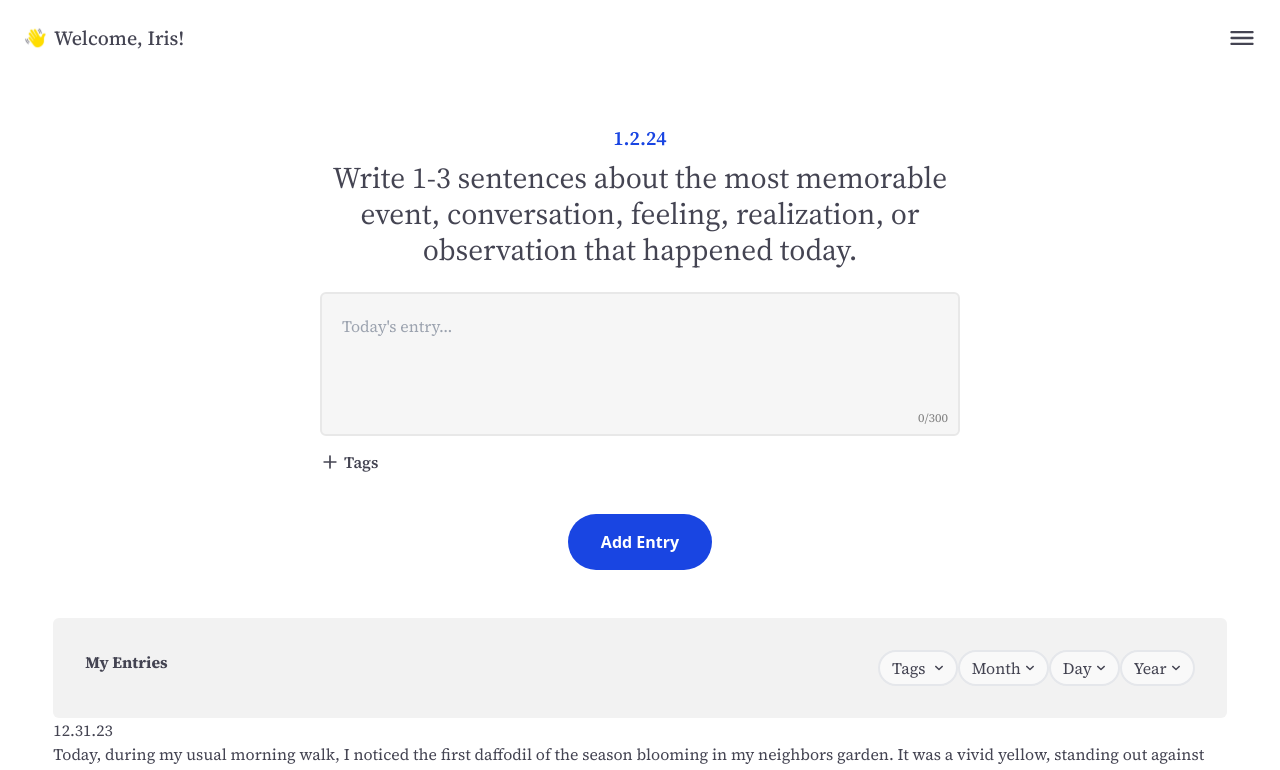
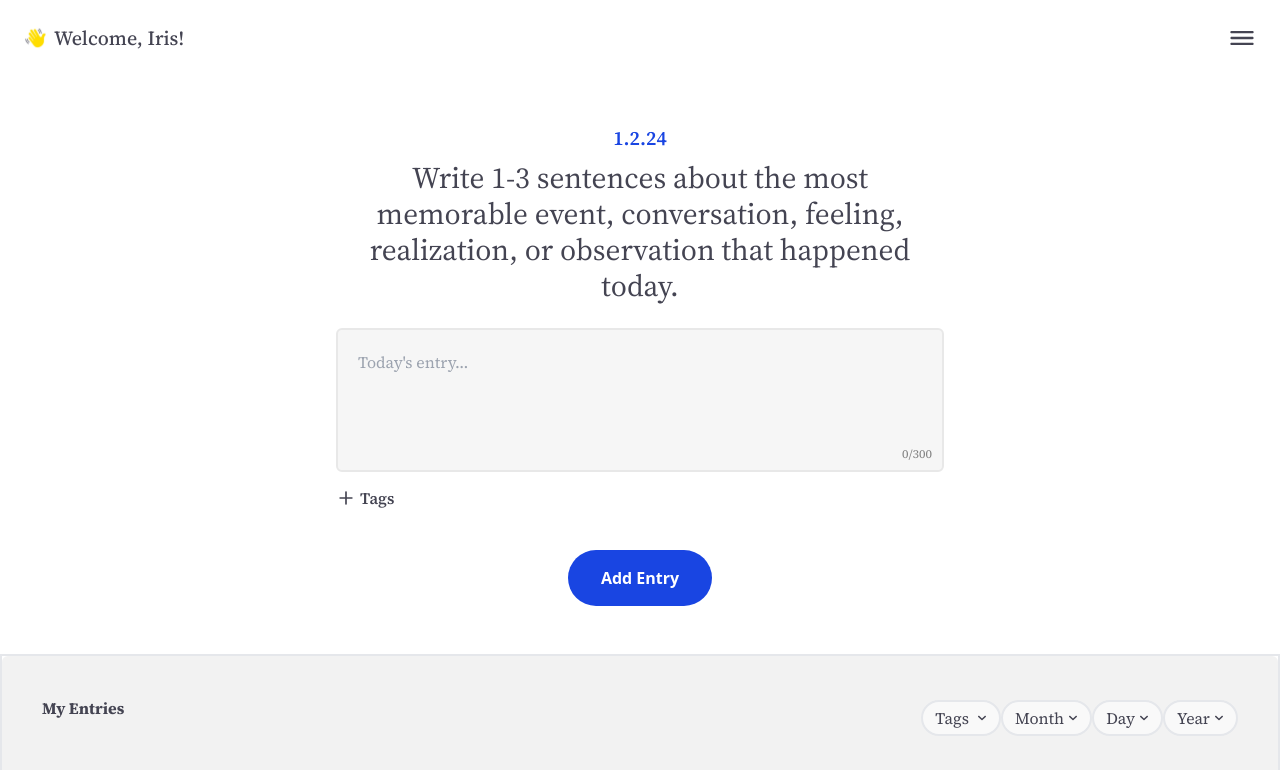
Before and after one commit to iris-jeong/memento-app, a Next.js app in the folder client/: page /home in a window 1280 px wide. Shown: the top 770 px of the page. Built offline with nearby package versions, Linux system fonts and the light colour scheme.

Commit message:
Create filters component

```diff
--- a/client/src/app/home/page.tsx
+++ b/client/src/app/home/page.tsx
@@ -7,7 +7,7 @@ export default function Home() {
 	return (
 		<div className="font-sourceserif">
 			<Header />
-			<main className="w-11/12 mx-auto">
+			<main className="">
 				<EntryForm />
 				<DailyEntries />
 			</main>
--- a/client/src/components/DailyEntries.tsx
+++ b/client/src/components/DailyEntries.tsx
@@ -1,185 +1,77 @@
 'use client';
 import DownArrow from '../../public/down.svg';
 import Image from 'next/image';
-import { useState, useRef } from 'react';
-import TagMenu from './TagMenu';
-import MonthMenu from './monthMenu';
+import { useRef } from 'react';
+
 import useClickOutside from '@/hooks/useClickOutside';
-import DayMenu from './DayMenu';
-import YearMenu from './YearMenu';
+import { useFilter } from '@/hooks/useFilter';
+import Filters from './Filters';
+import { TagType } from './TagMenu';
+import { MonthType } from './monthMenu';
 
-type TagType =
-	| 'Event'
-	| 'Conversation'
-	| 'Feeling'
-	| 'Realization'
-	| 'Observation';
-
-type MonthType =
-	| 'January'
-	| 'February'
-	| 'March'
-	| 'April'
-	| 'May'
-	| 'June'
-	| 'July'
-	| 'August'
-	| 'September'
-	| 'October'
-	| 'November'
-	| 'December';
 export default function DailyEntries() {
-	const [isTagsOpen, setIsTagsOpen] = useState<boolean>(false);
-	const [isMonthsOpen, setIsMonthsOpen] = useState<boolean>(false);
-	const [isDaysOpen, setIsDaysOpen] = useState<boolean>(false);
-	const [isYearsOpen, setIsYearsOpen] = useState<boolean>(false);
 	const tagListRef = useRef<HTMLDivElement>(null);
 	const monthListRef = useRef<HTMLDivElement>(null);
 	const dayListRef = useRef<HTMLDivElement>(null);
 	const yearListRef = useRef<HTMLDivElement>(null);
-	const [selectedTags, setSelectedTags] = useState<TagType[]>([]);
-	const [selectedMonths, setSelectedMonths] = useState<MonthType[]>([]);
-	const [selectedDays, setSelectedDays] = useState<number[]>([]);
-	const [selectedYears, setSelectedYears] = useState<number[]>([]);
 
-	const tags = [
-		'Event',
-		'Conversation',
-		'Feeling',
-		'Realization',
-		'Observation',
-	];
-	const months = [
-		'Jan',
-		'Feb',
-		'Mar',
-		'Apr',
-		'May',
-		'Jun',
-		'Jul',
-		'Aug',
-		'Sep',
-		'Oct',
-		'Nov',
-		'Dec',
-	];
-	const years = ['2022', '2023', '2024'];
+	const tagsFilter = useFilter<TagType>([]);
+	const monthsFilter = useFilter<MonthType>([]);
+	const daysFilter = useFilter<number>([]);
+	const yearsFilter = useFilter<number>([]);
 
-	const toggleTags = (): void => {
-		setIsTagsOpen((prevIsTagsOpen) => !prevIsTagsOpen);
-	};
-	const toggleMonths = (): void => {
-		setIsMonthsOpen((prevIsMonthsOpen) => !prevIsMonthsOpen);
-	};
-	const toggleDays = (): void => {
-		setIsDaysOpen((prevIsDaysOpen) => !prevIsDaysOpen);
-	};
-	const toggleYears = (): void => {
-		setIsYearsOpen((prevIsYearsOpen) => !prevIsYearsOpen);
-	};
+	// const tags = [
+	// 	'Event',
+	// 	'Conversation',
+	// 	'Feeling',
+	// 	'Realization',
+	// 	'Observation',
+	// ];
+	// const months = [
+	// 	'Jan',
+	// 	'Feb',
+	// 	'Mar',
+	// 	'Apr',
+	// 	'May',
+	// 	'Jun',
+	// 	'Jul',
+	// 	'Aug',
+	// 	'Sep',
+	// 	'Oct',
+	// 	'Nov',
+	// 	'Dec',
+	// ];
+	// const years = ['2022', '2023', '2024'];
 
 	useClickOutside(tagListRef, () => {
-		setIsTagsOpen(false);
+		tagsFilter.closeFilter();
 	});
 	useClickOutside(monthListRef, () => {
-		setIsMonthsOpen(false);
+		monthsFilter.closeFilter();
 	});
 	useClickOutside(dayListRef, () => {
-		setIsDaysOpen(false);
+		daysFilter.closeFilter();
 	});
 	useClickOutside(yearListRef, () => {
-		setIsYearsOpen(false);
+		yearsFilter.closeFilter();
 	});
 
 	return (
-		<section className="daily-entries">
-			<div className="bg-[#F2F2F2] rounded-md p-8">
-				<div className="flex justify-between">
+		<section className="daily-entries border-solid border-2 w-full mx-0">
+			<div className="bg-[#F2F2F2] rounded-md xs:p-8">
+				<div className="flex flex-wrap xs:justify-between p-2">
 					<h1 className="font-bold">My Entries</h1>
 
-					<div className="filters flex">
-						<div className="relative">
-							<div className="border-solid border-2 rounded-full bg-[#F9F9F9] pl-3 pr-2 py-1">
-								<button
-									type="button"
-									className="flex items-center"
-									onClick={toggleTags}
-								>
-									<span className="mr-1">Tags</span>
-									<Image src={DownArrow} alt="Down arrow icon" width={18} />
-								</button>
-
-								{isTagsOpen && (
-									<TagMenu
-										ref={tagListRef}
-										selectedTags={selectedTags}
-										setSelectedTags={setSelectedTags}
-										position="top-10 left-0"
-									/>
-								)}
-							</div>
-						</div>
-
-						<div className="relative">
-							<div className="border-solid border-2 rounded-full bg-[#F9F9F9] pl-3 pr-2 py-1">
-								<button
-									type="button"
-									className="flex items-center"
-									onClick={toggleMonths}
-								>
-									<span>Month</span>
-									<Image src={DownArrow} alt="Down arrow icon" width={18} />
-								</button>
-								{isMonthsOpen && (
-									<MonthMenu
-										ref={monthListRef}
-										selectedMonths={selectedMonths}
-										setSelectedMonths={setSelectedMonths}
-									/>
-								)}
-							</div>
-						</div>
-
-						<div className="relative">
-							<div className="border-solid border-2 rounded-full bg-[#F9F9F9] pl-3 pr-2 py-1">
-								<button
-									type="button"
-									className="flex items-center"
-									onClick={toggleDays}
-								>
-									<span>Day</span>
-									<Image src={DownArrow} alt="Down arrow icon" width={18} />
-								</button>
-								{isDaysOpen && (
-									<DayMenu
-										ref={dayListRef}
-										selectedDays={selectedDays}
-										setSelectedDays={setSelectedDays}
-									/>
-								)}
-							</div>
-						</div>
-
-						<div className="relative">
-							<div className="border-solid border-2 rounded-full bg-[#F9F9F9] pl-3 pr-2 py-1">
-								<button
-									type="button"
-									className="flex items-center"
-									onClick={toggleYears}
-								>
-									<span>Year</span>
-									<Image src={DownArrow} alt="Down arrow icon" width={18} />
-								</button>
-								{isYearsOpen && (
-									<YearMenu
-										ref={yearListRef}
-										selectedYears={selectedYears}
-										setSelectedYears={setSelectedYears}
-									/>
-								)}
-							</div>
-						</div>
-					</div>
+					<Filters
+						tagsFilter={tagsFilter}
+						monthsFilter={monthsFilter}
+						daysFilter={daysFilter}
+						yearsFilter={yearsFilter}
+						tagListRef={tagListRef}
+						monthListRef={monthListRef}
+						dayListRef={dayListRef}
+						yearListRef={yearListRef}
+					/>
 				</div>
 			</div>
 			<div className="entries">
@@ -217,3 +109,223 @@ export default function DailyEntries() {
 		</section>
 	);
 }
+
+// 'use client';
+// import DownArrow from '../../public/down.svg';
+// import Image from 'next/image';
+// import { useState, useRef } from 'react';
+// import TagMenu from './TagMenu';
+// import MonthMenu from './monthMenu';
+// import useClickOutside from '@/hooks/useClickOutside';
+// import DayMenu from './DayMenu';
+// import YearMenu from './YearMenu';
+
+// type TagType =
+// 	| 'Event'
+// 	| 'Conversation'
+// 	| 'Feeling'
+// 	| 'Realization'
+// 	| 'Observation';
+
+// type MonthType =
+// 	| 'January'
+// 	| 'February'
+// 	| 'March'
+// 	| 'April'
+// 	| 'May'
+// 	| 'June'
+// 	| 'July'
+// 	| 'August'
+// 	| 'September'
+// 	| 'October'
+// 	| 'November'
+// 	| 'December';
+// export default function DailyEntries() {
+// 	const [isTagsOpen, setIsTagsOpen] = useState<boolean>(false);
+// 	const [isMonthsOpen, setIsMonthsOpen] = useState<boolean>(false);
+// 	const [isDaysOpen, setIsDaysOpen] = useState<boolean>(false);
+// 	const [isYearsOpen, setIsYearsOpen] = useState<boolean>(false);
+// 	const tagListRef = useRef<HTMLDivElement>(null);
+// 	const monthListRef = useRef<HTMLDivElement>(null);
+// 	const dayListRef = useRef<HTMLDivElement>(null);
+// 	const yearListRef = useRef<HTMLDivElement>(null);
+// 	const [selectedTags, setSelectedTags] = useState<TagType[]>([]);
+// 	const [selectedMonths, setSelectedMonths] = useState<MonthType[]>([]);
+// 	const [selectedDays, setSelectedDays] = useState<number[]>([]);
+// 	const [selectedYears, setSelectedYears] = useState<number[]>([]);
+
+// 	const tags = [
+// 		'Event',
+// 		'Conversation',
+// 		'Feeling',
+// 		'Realization',
+// 		'Observation',
+// 	];
+// 	const months = [
+// 		'Jan',
+// 		'Feb',
+// 		'Mar',
+// 		'Apr',
+// 		'May',
+// 		'Jun',
+// 		'Jul',
+// 		'Aug',
+// 		'Sep',
+// 		'Oct',
+// 		'Nov',
+// 		'Dec',
+// 	];
+// 	const years = ['2022', '2023', '2024'];
+
+// 	const toggleTags = (): void => {
+// 		setIsTagsOpen((prevIsTagsOpen) => !prevIsTagsOpen);
+// 	};
+// 	const toggleMonths = (): void => {
+// 		setIsMonthsOpen((prevIsMonthsOpen) => !prevIsMonthsOpen);
+// 	};
+// 	const toggleDays = (): void => {
+// 		setIsDaysOpen((prevIsDaysOpen) => !prevIsDaysOpen);
+// 	};
+// 	const toggleYears = (): void => {
+// 		setIsYearsOpen((prevIsYearsOpen) => !prevIsYearsOpen);
+// 	};
+
+// 	useClickOutside(tagListRef, () => {
+// 		setIsTagsOpen(false);
+// 	});
+// 	useClickOutside(monthListRef, () => {
+// 		setIsMonthsOpen(false);
+// 	});
+// 	useClickOutside(dayListRef, () => {
+// 		setIsDaysOpen(false);
+// 	});
+// 	useClickOutside(yearListRef, () => {
+// 		setIsYearsOpen(false);
+// 	});
+
+// 	return (
+// 		<section className="daily-entries border-solid border-2 w-full mx-0">
+// 			<div className="bg-[#F2F2F2] rounded-md xs:p-8">
+// 				<div className="flex flex-wrap xs:justify-between p-2">
+// 					<h1 className="font-bold">My Entries</h1>
+
+// 					<div className="filters flex my-1">
+// 						<div className="relative">
+// 							<div className="border-solid border-2 rounded-full bg-[#F9F9F9] pl-3 pr-2 py-1">
+// 								<button
+// 									type="button"
+// 									className="flex items-center"
+// 									onClick={toggleTags}
+// 								>
+// 									<span className="mr-1">Tags</span>
+// 									<Image src={DownArrow} alt="Down arrow icon" width={18} />
+// 								</button>
+
+// 								{isTagsOpen && (
+// 									<TagMenu
+// 										ref={tagListRef}
+// 										selectedTags={selectedTags}
+// 										setSelectedTags={setSelectedTags}
+// 										position="top-10 left-0"
+// 									/>
+// 								)}
+// 							</div>
+// 						</div>
+
+// 						<div className="relative">
+// 							<div className="border-solid border-2 rounded-full bg-[#F9F9F9] pl-3 pr-2 py-1">
+// 								<button
+// 									type="button"
+// 									className="flex items-center"
+// 									onClick={toggleMonths}
+// 								>
+// 									<span>Month</span>
+// 									<Image src={DownArrow} alt="Down arrow icon" width={18} />
+// 								</button>
+// 								{isMonthsOpen && (
+// 									<MonthMenu
+// 										ref={monthListRef}
+// 										selectedMonths={selectedMonths}
+// 										setSelectedMonths={setSelectedMonths}
+// 									/>
+// 								)}
+// 							</div>
+// 						</div>
+
+// 						<div className="relative">
+// 							<div className="border-solid border-2 rounded-full bg-[#F9F9F9] pl-3 pr-2 py-1">
+// 								<button
+// 									type="button"
+// 									className="flex items-center"
+// 									onClick={toggleDays}
+// 								>
+// 									<span>Day</span>
+// 									<Image src={DownArrow} alt="Down arrow icon" width={18} />
+// 								</button>
+// 								{isDaysOpen && (
+// 									<DayMenu
+// 										ref={dayListRef}
+// 										selectedDays={selectedDays}
+// 										setSelectedDays={setSelectedDays}
+// 									/>
+// 								)}
+// 							</div>
+// 						</div>
+
+// 						<div className="relative">
+// 							<div className="border-solid border-2 rounded-full bg-[#F9F9F9] pl-3 pr-2 py-1">
+// 								<button
+// 									type="button"
+// 									className="flex items-center"
+// 									onClick={toggleYears}
+// 								>
+// 									<span>Year</span>
+// 									<Image src={DownArrow} alt="Down arrow icon" width={18} />
+// 								</button>
+// 								{isYearsOpen && (
+// 									<YearMenu
+// 										ref={yearListRef}
+// 										selectedYears={selectedYears}
+// 										setSelectedYears={setSelectedYears}
+// 									/>
+// 								)}
+// 							</div>
+// 						</div>
+// 					</div>
+// 				</div>
+// 			</div>
+// 			<div className="entries">
+// 				<div className="entry">
+// 					<p>12.31.23</p>
+// 					<p>
+// 						Today, during my usual morning walk, I noticed the first daffodil of
+// 						the season blooming in my neighbors garden. It was a vivid yellow,
+// 						standing out against the dull winter landscape. This simple moment
+// 						was a reminder of the resilience of nature and the promise of
+// 						spring. It brought a sense of hope and joy, a feeling that stayed
+// 						with me throughout the day.
+// 					</p>
+// 					<div>
+// 						<div>Tag 1</div>
+// 						<div>Tag 2</div>
+// 					</div>
+// 				</div>
+// 				<div className="entry">
+// 					<p>12.31.23</p>
+// 					<p>
+// 						Today, during my usual morning walk, I noticed the first daffodil of
+// 						the season blooming in my neighbors garden. It was a vivid yellow,
+// 						standing out against the dull winter landscape. This simple moment
+// 						was a reminder of the resilience of nature and the promise of
+// 						spring. It brought a sense of hope and joy, a feeling that stayed
+// 						with me throughout the day.
+// 					</p>
+// 					<div>
+// 						<div>Tag 1</div>
+// 						<div>Tag 2</div>
+// 					</div>
+// 				</div>
+// 			</div>
+// 		</section>
+// 	);
+// }
--- a/client/src/components/EntryForm.tsx
+++ b/client/src/components/EntryForm.tsx
@@ -37,7 +37,7 @@ export default function EntryForm() {
 	};
 
 	return (
-		<section className="w-7/8 sm:4/5 md:3/4 lg:w-2/3 max-w-[640px] mx-auto my-12">
+		<section className="w-7/8 sm:4/5 md:3/4 lg:w-2/3 max-w-[640px] mx-auto my-12 px-4">
 			<form
 				action=""
 				method="POST"
--- /dev/null
+++ b/client/src/components/Filters.tsx
@@ -0,0 +1,146 @@
+import DownArrow from '../../public/down.svg';
+import Image from 'next/image';
+import TagMenu, { TagType } from './TagMenu';
+import MonthMenu, { MonthType } from './monthMenu';
+import DayMenu from './DayMenu';
+import YearMenu from './YearMenu';
+
+interface FiltersProps {
+	tagsFilter: {
+		isOpen: boolean;
+		toggleFilter: () => void;
+		selectedFilters: TagType[]; // Use TagType from the import
+		handleFilterChange: (
+			filters: TagType[] | ((prevTags: TagType[]) => TagType[])
+		) => void;
+		closeFilter: () => void;
+	};
+	monthsFilter: {
+		isOpen: boolean;
+		toggleFilter: () => void;
+		selectedFilters: MonthType[]; // Use MonthType from the import
+		handleFilterChange: (
+			filters: MonthType[] | ((prevMonths: MonthType[]) => MonthType[])
+		) => void;
+		closeFilter: () => void;
+	};
+	daysFilter: {
+		isOpen: boolean;
+		toggleFilter: () => void;
+		selectedFilters: number[]; // Use the appropriate type for daysFilter
+		handleFilterChange: (
+			filters: number[] | ((prevDays: number[]) => number[])
+		) => void;
+		closeFilter: () => void;
+	};
+	yearsFilter: {
+		isOpen: boolean;
+		toggleFilter: () => void;
+		selectedFilters: number[]; // Use the appropriate type for yearsFilter
+		handleFilterChange: (
+			filters: number[] | ((prevYears: number[]) => number[])
+		) => void;
+		closeFilter: () => void;
+	};
+	tagListRef: React.RefObject<HTMLDivElement>;
+	monthListRef: React.RefObject<HTMLDivElement>;
+	dayListRef: React.RefObject<HTMLDivElement>;
+	yearListRef: React.RefObject<HTMLDivElement>;
+}
+
+export default function Filters({
+	tagsFilter,
+	monthsFilter,
+	daysFilter,
+	yearsFilter,
+	tagListRef,
+	monthListRef,
+	dayListRef,
+	yearListRef,
+}: FiltersProps) {
+	return (
+		<div className="filters flex my-1">
+			<div className="relative">
+				<div className="border-solid border-2 rounded-full bg-[#F9F9F9] pl-3 pr-2 py-1">
+					<button
+						type="button"
+						className="flex items-center"
+						onClick={tagsFilter.toggleFilter}
+					>
+						<span className="mr-1">Tags</span>
+						<Image src={DownArrow} alt="Down arrow icon" width={18} />
+					</button>
+
+					{tagsFilter.isOpen && (
+						<TagMenu
+							ref={tagListRef}
+							selectedTags={tagsFilter.selectedFilters}
+							setSelectedTags={tagsFilter.handleFilterChange}
+							position="top-10 left-0"
+						/>
+					)}
+				</div>
+			</div>
+
+			<div className="relative">
+				<div className="border-solid border-2 rounded-full bg-[#F9F9F9] pl-3 pr-2 py-1">
+					<button
+						type="button"
+						className="flex items-center"
+						onClick={monthsFilter.toggleFilter}
+					>
+						<span>Month</span>
+						<Image src={DownArrow} alt="Down arrow icon" width={18} />
+					</button>
+					{monthsFilter.isOpen && (
+						<MonthMenu
+							ref={monthListRef}
+							selectedMonths={monthsFilter.selectedFilters}
+							setSelectedMonths={monthsFilter.handleFilterChange}
+						/>
+					)}
+				</div>
+			</div>
+
+			<div className="relative">
+				<div className="border-solid border-2 rounded-full bg-[#F9F9F9] pl-3 pr-2 py-1">
+					<button
+						type="button"
+						className="flex items-center"
+						onClick={daysFilter.toggleFilter}
+					>
+						<span>Day</span>
+						<Image src={DownArrow} alt="Down arrow icon" width={18} />
+					</button>
+					{daysFilter.isOpen && (
+						<DayMenu
+							ref={dayListRef}
+							selectedDays={daysFilter.selectedFilters}
+							setSelectedDays={daysFilter.handleFilterChange}
+						/>
+					)}
+				</div>
+			</div>
+
+			<div className="relative">
+				<div className="border-solid border-2 rounded-full bg-[#F9F9F9] pl-3 pr-2 py-1">
+					<button
+						type="button"
+						className="flex items-center"
+						onClick={yearsFilter.toggleFilter}
+					>
+						<span>Year</span>
+						<Image src={DownArrow} alt="Down arrow icon" width={18} />
+					</button>
+					{yearsFilter.isOpen && (
+						<YearMenu
+							ref={yearListRef}
+							selectedYears={yearsFilter.selectedFilters}
+							setSelectedYears={yearsFilter.handleFilterChange}
+						/>
+					)}
+				</div>
+			</div>
+		</div>
+	);
+}
--- a/client/src/components/TagMenu.tsx
+++ b/client/src/components/TagMenu.tsx
@@ -1,9 +1,17 @@
 import { forwardRef } from 'react';
 
-type Tag = 'Event' | 'Conversation' | 'Feeling' | 'Realization' | 'Observation';
+export type TagType =
+	| 'Event'
+	| 'Conversation'
+	| 'Feeling'
+	| 'Realization'
+	| 'Observation';
+
 type TagMenuProps = {
-	selectedTags: Tag[];
-	setSelectedTags: (tags: Tag[] | ((prevTags: Tag[]) => Tag[])) => void;
+	selectedTags: TagType[];
+	setSelectedTags: (
+		tags: TagType[] | ((prevTags: TagType[]) => TagType[])
+	) => void;
 	position: string;
 };
 
@@ -11,7 +19,7 @@ const TagMenu = forwardRef<HTMLDivElement, TagMenuProps>(function TagMenu(
 	{ selectedTags, setSelectedTags, position },
 	ref
 ) {
-	const tags: Tag[] = [
+	const tags: TagType[] = [
 		'Event',
 		'Conversation',
 		'Feeling',
@@ -19,7 +27,7 @@ const TagMenu = forwardRef<HTMLDivElement, TagMenuProps>(function TagMenu(
 		'Observation',
 	];
 
-	const handleTagChange = (tag: Tag, isChecked: boolean): void => {
+	const handleTagChange = (tag: TagType, isChecked: boolean): void => {
 		if (isChecked && selectedTags.length < 3) {
 			setSelectedTags((prevTags) => [...prevTags, tag]);
 		} else {
--- a/client/src/components/monthMenu.tsx
+++ b/client/src/components/monthMenu.tsx
@@ -1,6 +1,6 @@
 import { forwardRef } from 'react';
 
-type Month =
+export type MonthType =
 	| 'January'
 	| 'February'
 	| 'March'
@@ -13,10 +13,11 @@ type Month =
 	| 'October'
 	| 'November'
 	| 'December';
+
 type MonthMenuProps = {
-	selectedMonths: Month[];
+	selectedMonths: MonthType[];
 	setSelectedMonths: (
-		tags: Month[] | ((prevMonths: Month[]) => Month[])
+		tags: MonthType[] | ((prevMonths: MonthType[]) => MonthType[])
 	) => void;
 };
 
@@ -24,7 +25,7 @@ const MonthMenu = forwardRef<HTMLDivElement, MonthMenuProps>(function MonthMenu(
 	{ selectedMonths, setSelectedMonths },
 	ref
 ) {
-	const months: Month[] = [
+	const months: MonthType[] = [
 		'January',
 		'February',
 		'March',
@@ -39,7 +40,7 @@ const MonthMenu = forwardRef<HTMLDivElement, MonthMenuProps>(function MonthMenu(
 		'December',
 	];
 
-	const handleMonthChange = (month: Month, isChecked: boolean): void => {
+	const handleMonthChange = (month: MonthType, isChecked: boolean): void => {
 		if (isChecked && selectedMonths.length < 3) {
 			setSelectedMonths((prevMonths) => [...prevMonths, month]);
 		} else {
--- /dev/null
+++ b/client/src/hooks/useFilter.tsx
@@ -0,0 +1,30 @@
+import { useState } from 'react';
+
+export function useFilter<T>(initialState: T[]) {
+	const [isOpen, setIsOpen] = useState<boolean>(false);
+	const [selectedFilters, setSelectedFilters] = useState<T[]>(initialState);
+
+	const toggleFilter = () => {
+		setIsOpen((prevIsOpen) => !prevIsOpen);
+	};
+
+	const closeFilter = () => {
+		setIsOpen(false);
+	};
+
+	const handleFilterChange = (filters: T[] | ((prevTags: T[]) => T[])) => {
+		if (typeof filters === 'function') {
+			setSelectedFilters((prevSelectedFilters) => filters(prevSelectedFilters));
+		} else {
+			setSelectedFilters(filters);
+		}
+	};
+
+	return {
+		isOpen,
+		toggleFilter,
+		selectedFilters,
+		handleFilterChange,
+		closeFilter,
+	};
+}
```
